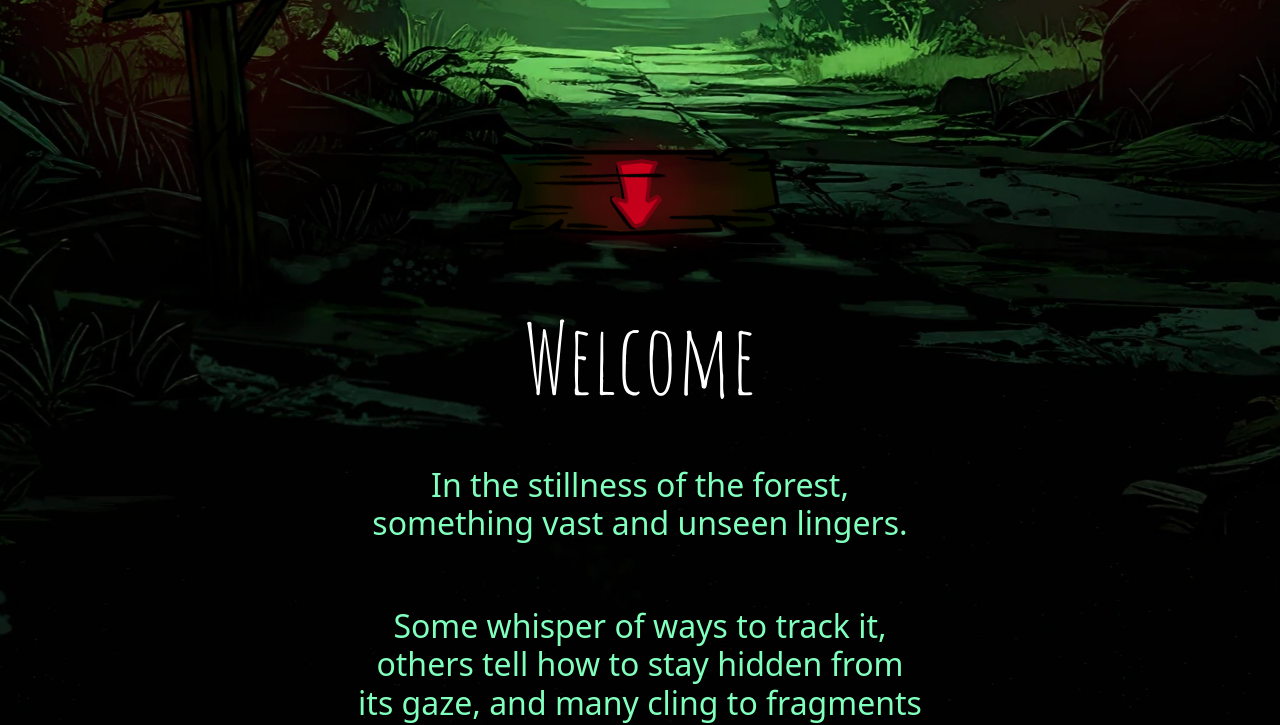
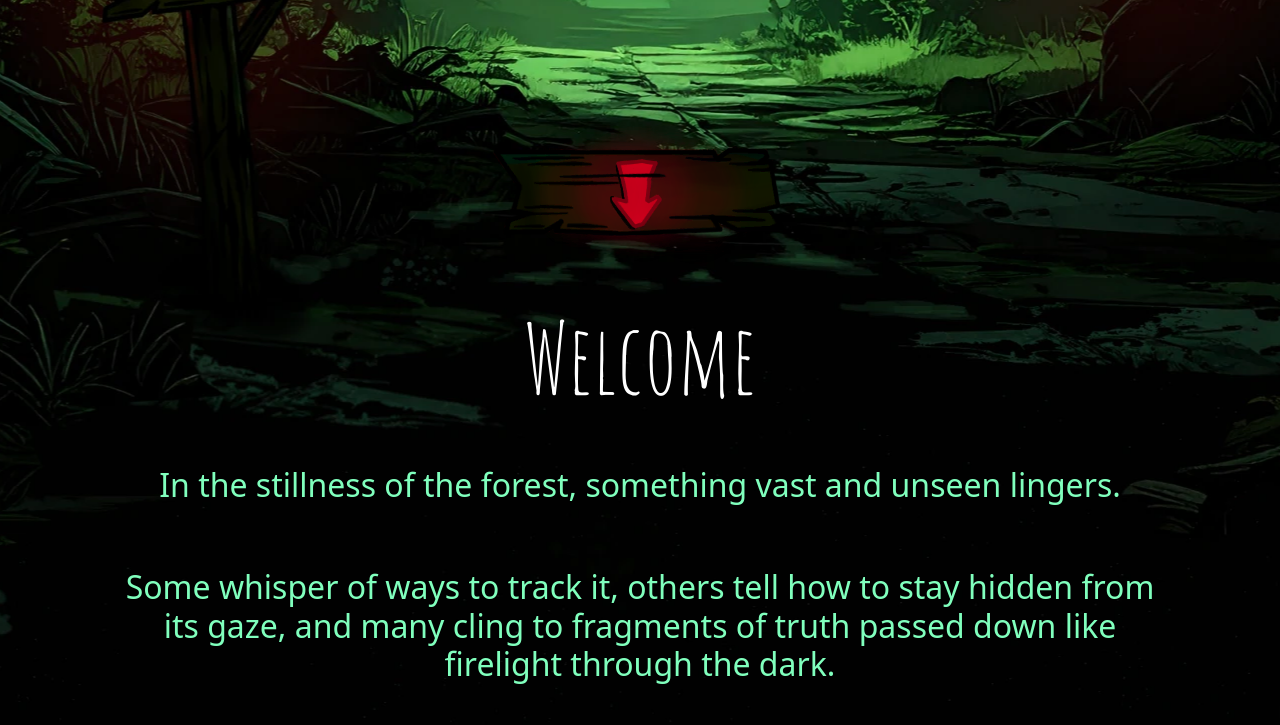
Before and after one commit to oskar-gitty/Emnesite, a plain HTML site: page index.html in a window 1280 px wide. Shown: the part 602-1327 px from the top of the page. Drawn offline with Linux system fonts and the light colour scheme; a script that the page names is missing; a web font is replaced by a local one.

Commit message:
Update på monil og web

```diff
--- a/CSS/layout.css
+++ b/CSS/layout.css
@@ -228,7 +228,7 @@
     padding: 0 1rem;
     box-sizing: border-box;
   }
- nav ul li,
+  nav ul li,
   nav ul li a {
     font-size: 5rem !important; /* same as generel.css */
     line-height: 1 !important;
@@ -241,27 +241,3 @@
     transform: translateX(var(--nav-offset, -50%)) rotate(var(--nav-rotate, 0deg)) !important;
   }
 }
-  /* constrain main section containers */
-  .Index-section,
-  .scroll_section,
-  .grid-1_1,
-  .grid-1_1_1,
-  .facts_section,
-  .overall_prepwork {
-    max-width: 600px;
-    margin-left: auto;
-    margin-right: auto;
-    width: 100%;
-    box-sizing: border-box;
-  }
-
-  /* right column and stacked items fill available width but respect max-width */
-  .right-column,
-  .right-item {
-    max-width: 600px;
-    width: 100%;
-  }
-
-  /* existing mobile rules... */
-  /* ...existing code... */
-}
```
